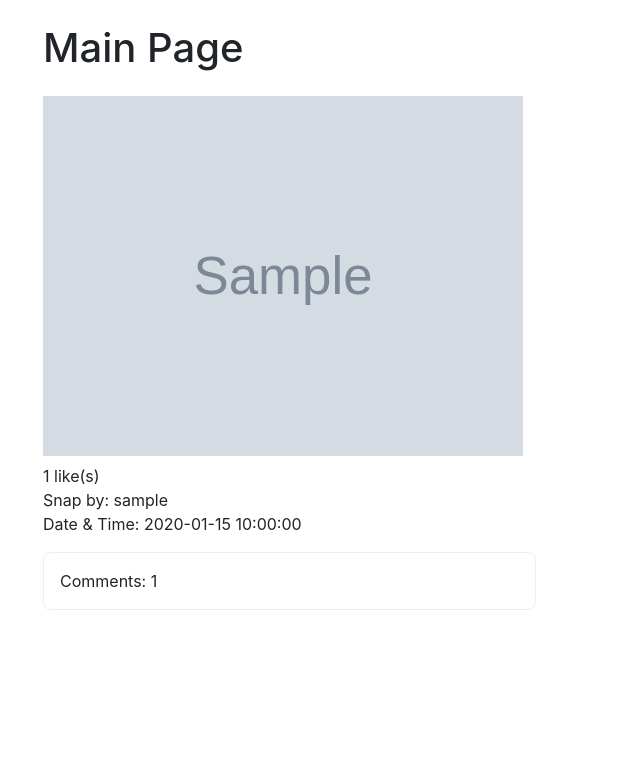
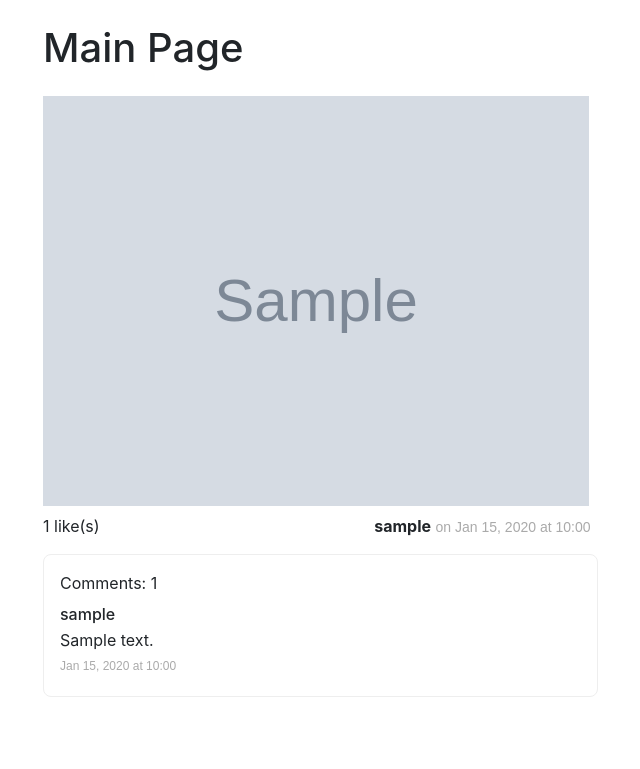
Before and after one commit to znatno/42-camagru, a PHP site: page / in a window 1280 px wide. Shown: the part 56-825 px from the top of the page, without its empty margins (42-682 px from the left). Before the commit the page ends 666 px from the top, so only its background shows below. Run offline with PHP 8.4, Linux system fonts and the light colour scheme; tables that the repository leaves empty hold one stand-in row (values such as "Sample post"); grey boxes marked "Sample" are stand-in pictures.

Commit message:
gallery [40] - WIP delete comment

```diff
--- a/app/controllers/MainController.php
+++ b/app/controllers/MainController.php
@@ -8,18 +8,11 @@ use app\core\Controller;
 class MainController extends Controller {
 
 	public function indexAction() {
-
-		$photos = $this->model->getPhotos();
-
-		$vars = [
-			'photos' => $photos,
-		];
-
-		$this->view->render('Main Page', $vars);
+		$photos_arr = $this->model->getPhotos();
+		$this->view->render('Main Page', ['photos_arr' => $photos_arr]);
 	}
 
 	public function changeLikeAction() {
-
 		if (isset($_POST['photoId']) && isset($_POST['action'])) {
 			if ($_POST['action'] == 'like') {
 				if ($this->model->likePhoto($_POST['photoId'])) {
@@ -38,7 +31,6 @@ class MainController extends Controller {
 	}
 
 	public function addCommentAction() {
-
 		if (isset($_POST['photoId']) && isset($_POST['text'])) {
 			if (!empty($_POST['text'])) {
 				if ($this->model->addComment($_POST['photoId'], $_POST['text'])) {
@@ -51,9 +43,8 @@ class MainController extends Controller {
 	}
 
 	public function delCommentAction() {
-
-		if (isset($_POST['photoId']) && isset($_POST['timestamp']) && isset($_POST['username'])) {
-			if ($this->model->delComment($_POST['photoId'], $_POST['text'])) {
+		if (isset($_POST['photoId']) && isset($_POST['date']) && isset($_POST['username'])) {
+			if ($this->model->delComment($_POST['photoId'], $_POST['date'], $_POST['username'])) {
 				$this->view->message('Success', 'Comment have been delete');
 			}
 			$this->view->message('Error', 'Something went wrong. Contact administrator');
--- a/app/models/Main.php
+++ b/app/models/Main.php
@@ -8,20 +8,33 @@ class Main extends Model {
 
 	public function getPhotos() {
 
-		$photos = $this->db->row(
-			'SELECT id, path, username, timestamp, likes, comments FROM db_ibohun.photos ORDER BY id DESC'
-		);
+		$sql = 'SELECT id, path, username, timestamp as date, likes, comments FROM db_ibohun.photos ORDER BY id DESC';
+		$photos = $this->db->row($sql);
 
 		if (isset($_SESSION['user'])) {
-			$user_likes = $this->db->columnAllOccurs(
-				'SELECT photo_id FROM db_ibohun.likes WHERE user_id = :user_id', ['user_id' => $_SESSION['user']['id']]
-			);
-			foreach ($photos as $key => $photo) {
+			$sql = 'SELECT photo_id FROM db_ibohun.likes WHERE user_id = :user_id';
+			$user_likes = $this->db->columnAllOccurs($sql, ['user_id' => $_SESSION['user']['id']]);
+		}
+
+		foreach ($photos as $key => $photo) {
+			if (isset($_SESSION['user'])) {
 				$photos[$key]['liked'] = in_array($photo['id'], $user_likes) ? 'fa-heart' : 'fa-heart-o';
+			}
 
-				// TODO: check for comments and assign to array
+			$sql = 'SELECT photo_id, user_id, comment as text, timestamp as date FROM db_ibohun.comments WHERE photo_id = :photo_id';
+			$comments = $this->db->row($sql, ['photo_id' => $photo['id']]);
 
+			foreach ($comments as $k => $comment) {
+				$sql = 'SELECT username FROM db_ibohun.users WHERE id = :id';
+				$username = $this->db->column($sql, ['id' => $comment['user_id']]);
+				$comments[$k]['username'] = $username;
+				$comments[$k]['date'] = date('M j, Y', strtotime($comment['date']))
+										.' at '.date('H:i', strtotime($comment['date']));
 			}
+
+			$photos[$key]['user-comments'] = $comments;
+			$photos[$key]['date'] = date('M j, Y', strtotime($photos[$key]['date']))
+									.' at '.date('H:i', strtotime($photos[$key]['date']));
 		}
 
 		return $photos;
@@ -73,7 +86,7 @@ class Main extends Model {
 			$params = [
 				'photo_id' => $photo_id,
 				'user_id' => $_SESSION['user']['id'],
-				'comment' => $text,
+				'comment' => htmlspecialchars($text, ENT_QUOTES),
 				'timestamp' => date('Y-m-d H:i:s')
 			];
 
@@ -84,8 +97,14 @@ class Main extends Model {
 		return false;
 	}
 
-	public function getComments() {
+	public function delComment($photo_id, $date, $username) {
 
+		if (isset($_SESSION['user']) && $_SESSION['user']['username'] == $username) {
+
+			$user_id = $this->db->column('SELECT id FROM db_ibohun.users WHERE username = :username', ['username' => $username]);
+
+			$this->db->query('DELETE');
+		}
 	}
 
 }
--- a/app/views/main/index.php
+++ b/app/views/main/index.php
@@ -2,38 +2,45 @@
     <h1 class="mt-4 mb-4">Main Page</h1>
     <div class="col-lg-8 mb-4 p-0">
 
-		<?php foreach ($photos as $val): ?>
+		<?php foreach ($photos_arr as $photo): ?>
 
         <div class="col-lg-12 mb-5 post p-0">
 
-            <img src="<?= $val['path'] ?>" alt="Error image" width="480">
+            <img src="<?= $photo['path'] ?>" alt="Error image" width="546">
 
-            <p class="mt-2">
-				<?php if (isset($_SESSION['user'])): ?>
-                    <i onclick="changeLikeHandler(this)" class="fa <?= $val['liked'] ?>" id="post-<?= $val['id'] ?>"></i>
-				<?php endif; ?>
-                <span class="like-number"><?= $val['likes'] ?></span> like(s)
-                <br>
-                Snap by: <?= $val['username'] ?>
-                <br>
-                Date & Time: <?= $val['timestamp'] ?>
-                <br>
-            </p>
+            <div class="row mt-2 mb-3 p-0">
+                <div class="col-md-3 text-center">
+                    <span class="float-md-left">
+                        <?php if (isset($_SESSION['user'])): ?>
+                            <i onclick="changeLikeHandler(this)" class="fa <?= $photo['liked'] ?>" id="post-<?= $photo['id'] ?>"></i>
+						<?php endif; ?>
+                        <span class="like-number"><?= $photo['likes'] ?></span> like(s)
+                    </span>
+                </div>
+                <div class="col-md-6 text-center">
+                    <span class="float-md-right">
+                        <b><?= $photo['username'] ?></b>
+                        <span class="post-date"> on <?= $photo['date'] ?></span>
+                    </span>
+                </div>
+            </div>
 
-            <div class="col-lg-8 mb-4 p-3 comment-section">
-				<?= $val['comments'] ? "Comments: {$val['comments']}" : "No comments"  ?>
+            <div class="col-lg-9 mb-4 p-3 comment-section">
+				<?= $photo['comments'] ? "Comments: {$photo['comments']}" : "No comments"  ?>
 
-				<?php if (isset($val['user-comments']) && !empty($val['user-comments'])): ?>
-                    <ul class="comment-list">
-						<?php debug($val); ?>
-						<?php foreach ($val['user-comments'] as $comment): ?>
-                            <li class="comment-list-elem">
+				<?php if (isset($photo['user-comments']) && !empty($photo['user-comments'])): ?>
+                    <ul class="comment-list mb-0">
+
+                        <?php // debug($photo['user-comments']); ?>
+
+						<?php foreach ($photo['user-comments'] as $comment): ?>
+                            <li class="comment-list-elem mb-1">
                                 <div class="comment-div">
-                                    <p class="comment-text">Text: <?= $comment['text'] ?></p>
-                                    <span class="date sub-text">Date: <?= $comment['date'] ?></span>
-                                    <!-- TODO: Add author -->
-									<?php if ($_SESSION['user']['username'] == $comment['username']): ?>
-                                        <!-- TODO: Add delete comment -->
+                                    <h6 class="mb-1"><?= $comment['username'] ?></h6>
+                                    <p class="comment-text"><?= $comment['text'] ?></p>
+                                    <span class="date sub-text"><?= $comment['date'] ?></span>
+									<?php if (isset($_SESSION['user']) && $_SESSION['user']['username'] == $comment['username']): ?>
+                                        <button onclick="return deleteCommentHandler("<?= $photo['id'] ?>", "<?= $comment['date'] ?>", "<?= $comment['username'] ?>");" type="button" class="btn btn-outline-danger btn-sm">Delete</button>
 									<?php endif; ?>
                                 </div>
                             </li>
@@ -44,12 +51,12 @@
 				<?php if (isset($_SESSION['user'])): ?>
                     <div class="">
                         <hr>
-                        <p class="text-muted mb-0"><label for="comment-input-<?= $val['id'] ?>">Comment</label></p>
+                        <p class="text-muted mb-0"><label for="comment-input-<?= $photo['id'] ?>">Comment</label></p>
                         <form class="form-row" role="form" method="post"
-                              onsubmit="return commentHandler(this.children[0].children[0].value, <?= $val['id'] ?>);"
-                              id="comment-form-<?= $val['id'] ?>">
+                              onsubmit="return commentHandler(this.children[0].children[0].value, <?= $photo['id'] ?>);"
+                              id="comment-form-<?= $photo['id'] ?>">
                             <div class="form-group col-md-10 mb-0">
-                                <input class="form-control" type="text" placeholder="Type your comment" id="comment-input-<?= $val['id'] ?>"/>
+                                <input class="form-control" type="text" placeholder="Type your comment" id="comment-input-<?= $photo['id'] ?>"/>
                             </div>
                             <div class="form-group col-md-2 mb-0">
                                 <button class="btn btn-outline-primary btn-block">Add</button>
@@ -65,5 +72,9 @@
 
 		<?php endforeach; ?>
 
+        <!--
+            TODO: Add Pagination
+        -->
+
     </div>
 </div>
--- a/misc/test-db.php
+++ b/misc/test-db.php
@@ -1,4 +1,7 @@
 <?php
-echo 'im alive';
 
 $db = require 'app/config/setup.php';
+
+
+
+echo 'im alive';
--- a/pub/css/stylesheet.css
+++ b/pub/css/stylesheet.css
@@ -157,3 +157,9 @@
     font-family: sans-serif;
     font-size: 12px;
 }
+
+.post-date {
+    color: #aaa;
+    font-family: sans-serif;
+    font-size: 14px;
+}
```
Also changed, not shown: pub/scripts/handlers.js (+18 -10 lines).
